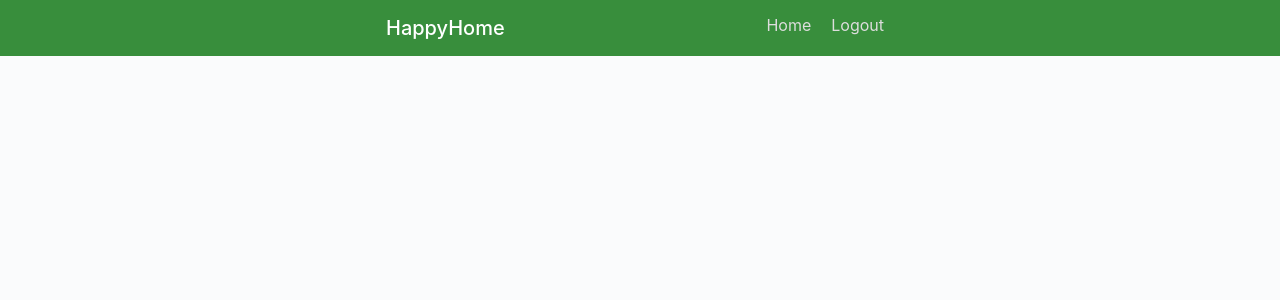
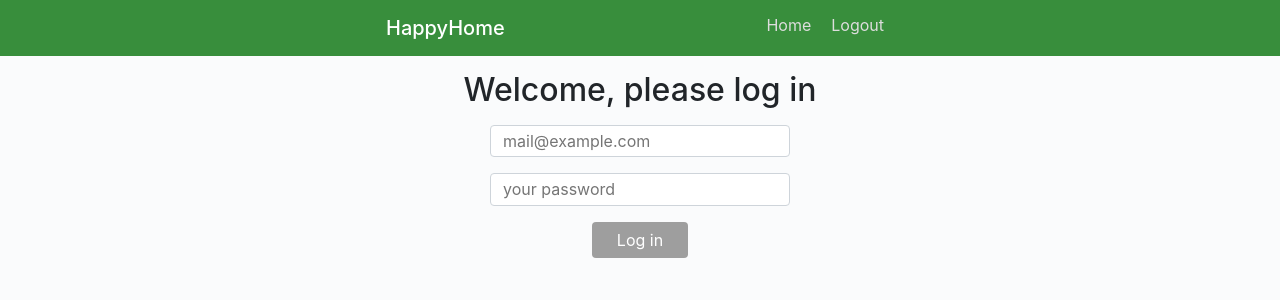
Before and after one commit to fransik/happyhome, a React (Create React App) app: page /auth in a window 1280 px wide. Shown: the top 300 px of the page. Built offline with nearby package versions, Linux system fonts and the light colour scheme.

Commit message:
Frontend: Add authentication

```diff
--- a/src/components/App.js
+++ b/src/components/App.js
@@ -4,12 +4,14 @@ import { Route } from 'react-router-dom';
 import Header from './Header';
 import { Container } from './Base';
 import Rota from '../containers/Rota';
+import Auth from '../containers/Auth';
 
 const App = () => (
   <Fragment>
     <Header auth />
     <Container>
       <Route exact path="/" component={Rota} />
+      <Route path="/auth" component={Auth} />
     </Container>
   </Fragment>
 );
--- /dev/null
+++ b/src/components/Input.js
@@ -0,0 +1,46 @@
+import React from 'react';
+import styled from 'styled-components';
+
+const StyledInput = styled.input`
+  display: block;
+  width: 100%;
+  margin-bottom: 1rem;
+  padding: 0.375rem 0.75rem;
+  outline: none;
+  border: 1px solid;
+  border-radius: 0.25rem;
+  border-color: ${props =>
+    props.touched && !props.valid ? '#f44336' : '#ced4da'};
+`;
+
+const StyledText = StyledInput.withComponent('textarea');
+
+const Input = props => {
+  let inputElement = null;
+
+  switch (props.elType) {
+    case 'textarea':
+      inputElement = (
+        <StyledText
+          {...props.elProps}
+          valid={props.valid}
+          touched={props.touched}
+          onChange={props.changed}
+        />
+      );
+      break;
+    default:
+      inputElement = (
+        <StyledInput
+          {...props.elProps}
+          valid={props.valid}
+          touched={props.touched}
+          onChange={props.changed}
+        />
+      );
+  }
+
+  return inputElement;
+};
+
+export default Input;
--- /dev/null
+++ b/src/components/Login.js
@@ -0,0 +1,35 @@
+import React from 'react';
+import styled from 'styled-components';
+
+import { H1 } from '../components/Base';
+import Button from '../components/Button';
+import Input from '../components/Input';
+
+const Form = styled.form`
+  margin: 1rem auto;
+  max-width: 300px;
+`;
+
+const Login = props => (
+  <div>
+    <H1>Welcome, please log in</H1>
+    <Form onSubmit={props.handleLogin}>
+      {props.error && <p>{props.error}</p>}
+      {props.elements.map(el => (
+        <Input
+          key={el.id}
+          elType={el.config.elType}
+          elProps={el.config.elProps}
+          valid={el.config.valid}
+          touched={el.config.touched}
+          changed={event => props.handleInput(event, el.id)}
+        />
+      ))}
+      <Button large type="submit" disabled={!props.formIsValid}>
+        Log in
+      </Button>
+    </Form>
+  </div>
+);
+
+export default Login;
--- /dev/null
+++ b/src/containers/Auth.js
@@ -0,0 +1,75 @@
+import React, { Component } from 'react';
+import update from 'immutability-helper';
+
+import {
+  getFormElements,
+  getFormValues,
+  inputIsValid,
+  formIsValid
+} from '../utils/form';
+import loginForm from '../schemas/loginForm';
+import * as authService from '../services/auth';
+import Login from '../components/Login';
+import Spinner from '../components/Spinner';
+
+export default class Auth extends Component {
+  state = {
+    error: false,
+    loading: false,
+    formIsValid: false,
+    loginForm
+  };
+
+  handleInput = (event, id) => {
+    const { value } = event.target;
+    const { rules } = this.state.loginForm[id];
+    const updatedLoginForm = update(this.state.loginForm, {
+      [id]: {
+        value: { $set: value },
+        touched: { $set: true },
+        valid: { $set: inputIsValid(value, rules) }
+      }
+    });
+
+    this.setState({
+      loginForm: updatedLoginForm,
+      formIsValid: formIsValid(updatedLoginForm)
+    });
+  };
+
+  handleLogin = async event => {
+    event.preventDefault();
+
+    if (this.state.formIsValid) {
+      const formData = getFormValues(this.state.loginForm);
+
+      try {
+        this.setState({ loading: true });
+        await authService.loginWithEmail(formData.email, formData.password);
+        this.props.history.push('/');
+      } catch (e) {
+        let errorMsg =
+          'Something went wrong, please check your internet connection and try again.';
+        if (e.response.status === 401) {
+          errorMsg = 'Invalid login credentials, please try again.';
+        }
+        this.setState({ error: errorMsg, loading: false });
+      }
+    }
+  };
+
+  render() {
+    const elements = getFormElements(this.state.loginForm);
+    return this.state.loading ? (
+      <Spinner />
+    ) : (
+      <Login
+        elements={elements}
+        error={this.state.error}
+        formIsValid={this.state.formIsValid}
+        handleInput={this.handleInput}
+        handleLogin={this.handleLogin}
+      />
+    );
+  }
+}
--- a/src/containers/Rota.js
+++ b/src/containers/Rota.js
@@ -57,14 +57,14 @@ export default class Rota extends Component {
   };
 
   render() {
-    const { rotas } = this.state;
+    const { rotas, rotaIndex } = this.state;
     let week = null;
     let tasks = [];
     let content = <Spinner />;
 
     if (rotas.length > 0) {
-      week = rotas[this.state.rotaIndex].startsAt;
-      tasks = rotas[this.state.rotaIndex].tasks;
+      week = rotas[rotaIndex].startsAt;
+      tasks = rotas[rotaIndex].tasks;
     }
 
     if (!this.state.loading) {
--- /dev/null
+++ b/src/schemas/loginForm.js
@@ -0,0 +1,30 @@
+export default {
+  email: {
+    elType: 'input',
+    elProps: {
+      type: 'email',
+      placeholder: 'mail@example.com'
+    },
+    rules: {
+      required: true,
+      isEmail: true
+    },
+    value: '',
+    valid: false,
+    touched: false
+  },
+  password: {
+    elType: 'input',
+    elProps: {
+      type: 'password',
+      placeholder: 'your password'
+    },
+    rules: {
+      required: true,
+      minLength: 6
+    },
+    value: '',
+    valid: false,
+    touched: false
+  }
+};
--- a/src/services/api.js
+++ b/src/services/api.js
@@ -4,11 +4,11 @@ const client = axios.create({
   baseURL: 'http://localhost:3000/api'
 });
 
-export function setAuthToken(token) {
+export function setAuthHeader(token) {
   client.defaults.headers.common['Authorization'] = 'Bearer ' + token;
 }
 
-export function removeAuthToken() {
+export function removeAuthHeader() {
   delete client.defaults.headers.common['Authorization'];
 }
 
--- /dev/null
+++ b/src/services/auth.js
@@ -0,0 +1,6 @@
+import client, { setAuthHeader } from './api';
+
+export async function loginWithEmail(email, password) {
+  const res = await client.post('/auth/email', { email, password });
+  setAuthHeader(res.data.accessToken);
+}
--- /dev/null
+++ b/src/utils/form.js
@@ -0,0 +1,55 @@
+export function getFormElements(form) {
+  const elements = [];
+
+  Object.keys(form).forEach(key => {
+    elements.push({
+      id: key,
+      config: form[key]
+    });
+  });
+
+  return elements;
+}
+
+export function getFormValues(form) {
+  const values = {};
+
+  Object.keys(form).forEach(key => {
+    values[key] = form[key].value;
+  });
+
+  return values;
+}
+
+export function inputIsValid(value, rules) {
+  let isValid = true;
+
+  if (!rules) {
+    return true;
+  }
+
+  if (rules.required) {
+    isValid = value.trim() !== '' && isValid;
+  }
+
+  if (rules.minLength) {
+    isValid = value.length >= rules.minLength && isValid;
+  }
+
+  if (rules.isEmail) {
+    const pattern = /\S+@\S+\.\S+/;
+    isValid = pattern.test(value) && isValid;
+  }
+
+  return isValid;
+}
+
+export function formIsValid(form) {
+  let isValid = true;
+
+  Object.keys(form).forEach(key => {
+    isValid = form[key].valid && isValid;
+  });
+
+  return isValid;
+}
```
